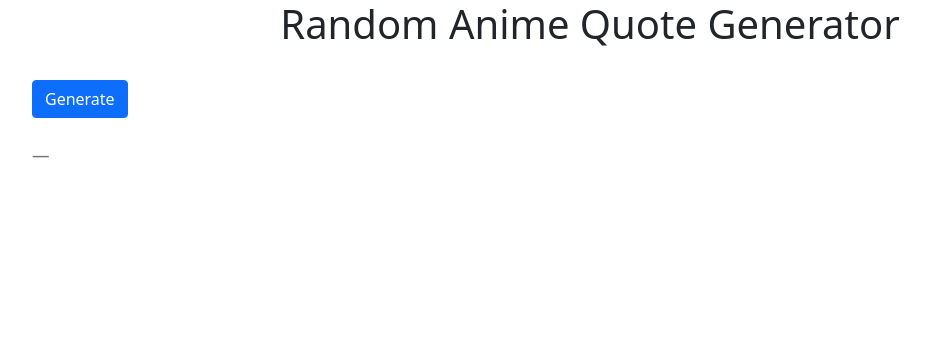
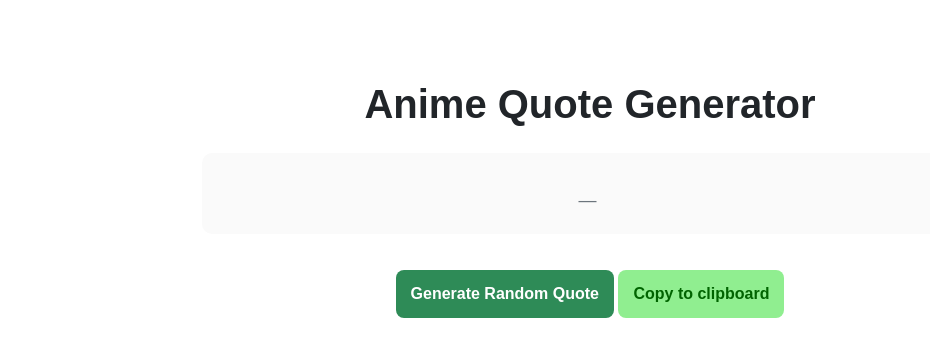
Before and after one commit to kharizzakaye/Random-Anime-Quote-Generator, a plain HTML site: page index.html in a window 1280 px wide. Shown: the whole page, without its empty margins (50-980 px from the left). Drawn offline with nearby package versions, Linux system fonts and the light colour scheme; no server answers.

Commit message:
Added copy to clipboard

```diff
--- a/index.html
+++ b/index.html
@@ -4,25 +4,24 @@
     <meta charset="UTF-8">
     <meta http-equiv="X-UA-Compatible" content="IE=edge">
     <meta name="viewport" content="width=device-width, initial-scale=1.0">
-    <title>Random Anime Quote Generator</title>
+    <title>Anime Quote Generator</title>
 
     <link href="https://cdn.jsdelivr.net/npm/bootstrap@5.1.3/dist/css/bootstrap.min.css" rel="stylesheet" integrity="sha384-1BmE4kWBq78iYhFldvKuhfTAU6auU8tT94WrHftjDbrCEXSU1oBoqyl2QvZ6jIW3" crossorigin="anonymous">
+    <link rel="stylesheet" href="style.css">
 </head>
 <body>
     <div class="container">
-        <h1 class="text-center">Random Anime Quote Generator</h1>
+        <h1 class="text-center">Anime Quote Generator</h1>
 
-        <br>
-
-        <button class="btn btn-primary" onclick="fetchData()">Generate</button>
-
-        <br>
-        <br>
-
-        <blockquote class="blockquote">
+        <blockquote>
             <p id="quote"></p>
             <footer class="blockquote-footer" id="citeSource"></footer>
         </blockquote>
+
+        <div class="button-container">
+            <button class="button generate-button" onclick=fetchData()>Generate Random Quote</button>
+            <button class="button copy-button" onclick=copyQuoteText()>Copy to clipboard</button>
+        </div>
     </div>
 </body>
 
--- a/script.js
+++ b/script.js
@@ -12,7 +12,17 @@ async function fetchData() {
     }
     catch(err)
     {
-        console.error("Error found!",err);
+        console.error("Unable to generate quote!",err);
     }
 }
 fetchData();
+
+function copyQuoteText() {
+    var text = document.getElementById("quote").innerText;
+    var elem = document.createElement("textarea");
+    document.body.appendChild(elem);
+    elem.value = text;
+    elem.select();
+    document.execCommand("copy");
+    document.body.removeChild(elem);
+}
--- /dev/null
+++ b/style.css
@@ -0,0 +1,54 @@
+@import url('https://fonts.googleapis.com/css2?family=Roboto:ital,wght@0,700;1,300;1,400&display=swap');
+
+body {
+    background-color: white;
+    font-family: 'Source Sans Pro', sans-serif;
+    font-weight: 300;
+}
+
+.container {
+    max-width: 800px;
+    margin: 80px auto;
+    text-align: center;
+}
+
+
+blockquote {
+    padding: 20px;
+    border-radius: 10px;
+    background-color: #FAFAFA;
+}
+
+
+.button {
+    border: none;
+    padding: 12px 15px 12px 15px;
+    border-radius: 8px;
+    margin-top: 20px;
+    font-weight: 600;
+}
+
+.generate-button {
+    background-color: seagreen;
+    color: white;
+}
+
+.copy-button {
+    background-color: lightgreen;
+    color: darkgreen;
+}
+
+#quote {
+    font-size: 22px;
+    margin-bottom: 30px;
+}
+
+.blockquote-footer{
+    font-size: 18px;
+    margin-bottom: 0px;
+}
+
+h1 {
+    font-weight: 700;
+    margin-bottom: 25px;
+}
```
